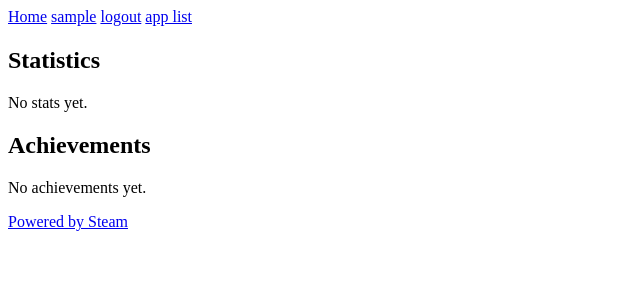
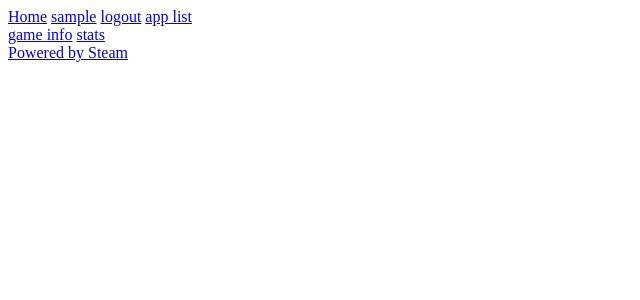
Before and after one commit to noobiept-other/steam_web_api, a Django app: page /game/1 in a window 1280 px wide. Shown: the top 300 px of the page, without its empty margins (0-640 px from the left). Run offline with Django 3.2, Linux system fonts and the light colour scheme; the visitor is signed in with stand-in values (Sample User, id 1); data that the repository does not hold is empty.

Commit message:
- in the game page, have a menu to select between showing the game's info, or the game's stats of the logged in user

```diff
--- a/steam/steam_api.py
+++ b/steam/steam_api.py
@@ -362,3 +362,167 @@
 
         app[ 'img_icon_url' ] = 'http://media.steampowered.com/steamcommunity/public/images/apps/{}/{}.jpg'.format( appId, app[ 'img_icon_url' ] )
         app[ 'img_logo_url' ] = 'http://media.steampowered.com/steamcommunity/public/images/apps/{}/{}.jpg'.format( appId, app[ 'img_logo_url' ] )
+
+
+
+def appDetails( appIds ):
+    """
+    :param appIds: list of ids
+    :return:
+        {
+            "appId":
+                {
+                    "success": bool,
+                    "data":
+                        {
+                            "type": str,    # game/movie/demo
+                            "name": str,
+                            "steam_appid": int,
+                            "required_age: int,
+                            "dlc": str[] (list of ids)  # optional
+                            "detailed_description": str (html),
+                            "about_the_game": str (html),
+                            "fullgame":     # optional (for movies/demos)
+                                {
+                                    "appid": str,
+                                    "name": str
+                                },
+                            "supported_languages": str (html),
+                            "header_image": str (url),
+                            "website": str (url),
+                            "pc_requirements":
+                                {
+                                    "minimum": str (html),
+                                    "recommended": str (html)
+                                },
+                            "mac_requirements":
+                                {
+                                    "minimum": str,
+                                    "recommended": str
+                                },
+                            "linux_requirements":
+                                {
+                                    "minimum": str,
+                                    "recommended": str
+                                },
+                            "developers": str[],
+                            "publishers": str[],
+                            "demos":        # optional
+                                {
+                                    "appid": str,
+                                    "description": str
+                                },
+                            "price_overview":   # optional (omitted if free-to-play)
+                                {
+                                    "currency": str,
+                                    "initial": str,
+                                    "final": str,
+                                    "discount_percent": int
+                                },
+                            "packages": str[],
+                            "package_groups":
+                                [
+                                    {
+                                        "name": str,    # default/subscriptions
+                                        "title": str,
+                                        "description": str,
+                                        "selection_text": str,
+                                        "save_text": str,
+                                        "display_type": str (of an int),
+                                        "is_recurring_subscription": str (of bool),
+                                        "subs":
+                                            [
+                                                {
+                                                    "packageid": str (of int),
+                                                    "percent_savings_text: str,
+                                                    "percent_savings": int,
+                                                    "option_text": str,
+                                                    "option_description" str,
+                                                    "can_get_free_license": str (of int)
+                                                },
+                                                (...)
+                                            ]
+                                    },
+                                    (...)
+                                ],
+                            "platforms":
+                                {
+                                    "windows": bool,
+                                    "mac" bool,
+                                    "linux": bool
+                                },
+                            "metacritic":   # optional
+                                {
+                                    "score": int,
+                                    "url": str (url)
+                                },
+                            "categories":
+                                [
+                                    {
+                                        "id": str (of an int),
+                                        "description": str
+                                    },
+                                    (...)
+                                ],
+                            "genres":
+                                [
+                                    {
+                                        "id": str (of an int),
+                                        "description": str
+                                    },
+                                    (...)
+                                ],
+                            "screenshots":
+                                [
+                                    {
+                                        "id": int,
+                                        "path_thumbnail": str (url),
+                                        "path_full": str (url)
+                                    },
+                                    (...)
+                                ],
+                            "movies":
+                                [
+                                    {
+                                        "id": str (of an int),
+                                        "name": str,
+                                        "thumbnail": str (url),
+                                        "webm":
+                                            {
+                                                "480": str (url),
+                                                "max": str (url)
+                                                (...)
+                                            },
+                                        "highlight": bool
+                                    },
+                                    (...)
+                                ],
+                            "recommendations":
+                                {
+                                    "total": int
+                                },
+                            "release_date":
+                                {
+                                    "coming_soon": bool,
+                                    "date": str
+                                },
+                            "support_info":
+                                {
+                                    "url": str,
+                                    "email": str
+                                }
+                        }
+                },
+
+            "anotherAppId: (...)
+        }
+
+    """
+
+    convertedToStr = [ str( a ) for a in appIds ]
+
+    url = 'http://store.steampowered.com/api/appdetails/?appids={}'.format( ','.join( convertedToStr ) )
+
+    r = requests.get( url )
+
+    return r.json()
--- a/steam/urls.py
+++ b/steam/urls.py
@@ -9,7 +9,9 @@
     url( r'^app_list$', 'steam.views.app_list', name= 'app_list' ),
     url( r'^global_achievement_percentages/(?P<appId>\d+)$', 'steam.views.global_achievement_percentages', name= 'global_achievement_percentages' ),
     url( r'^steam_profile/(?P<steamId>\d+)$', 'steam.views.steam_profile', name= 'steam_profile' ),
-    url( r'^game/(?P<appId>\d+)$', 'steam.views.game_stats', name= 'game_stats' ),
+    url( r'^game/(?P<appId>\d+)$', 'steam.views.game', name= 'game' ),
+    url( r'^game/(?P<appId>\d+)/(?P<whatToShow>\w+)$', 'steam.views.game', name= 'game_specify' ),
+
     url( r'^steam_api_failed$', 'steam.views.steam_api_failed', name= 'steam_api_failed' ),
 
     # Uncomment the admin/doc line below to enable admin documentation:
--- a/steam/views.py
+++ b/steam/views.py
@@ -93,12 +93,19 @@
 
 
 @login_required
-def game_stats( request, appId ):
+def game( request, appId, whatToShow= None ):
 
     steamId = request.user.steam_id
+    context = {
+        'appId': appId
+    }
 
     try:
-        stats = steam_api.getUserStatsForGame( steamId, appId )
+        if whatToShow == 'stats':
+            context[ 'stats' ] = steam_api.getUserStatsForGame( steamId, appId )
+
+        else:
+            context[ 'game_info' ] = steam_api.appDetails( [ appId ] )[ str( appId ) ][ 'data' ]
 
     except ValueError:
 
@@ -109,10 +116,6 @@
         url = '{}?{}'.format( reverse( 'steam_api_failed' ), urlencode( values ) )
 
         return HttpResponseRedirect( url )
-
-    context = {
-        'stats': stats
-    }
 
     return render( request, 'game.html', context )
 
--- a/templates/game.html
+++ b/templates/game.html
@@ -2,8 +2,17 @@
 
 {% block content %}
 
+<ul class="horizontalList">
+    <li {% if game_info %}class="entrySelected"{% endif %}>
+        <a href="{% url 'game' appId %}">game info</a>
+    </li>
+    <li {% if stats %}class="entrySelected" {% endif %}>
+        <a href="{% url 'game_specify' appId 'stats' %}">stats</a>
+    </li>
+</ul>
+
+{% if stats %}
     <h1>{{ stats.gameName }}</h1>
-
     <h2>Statistics</h2>
 
     {% if stats.stats %}
@@ -37,5 +46,78 @@
     {% else %}
         <p>No achievements yet.</p>
     {% endif %}
+{% endif %}
+
+{% if game_info %}
+    <h2><a href="{{ game_info.website }}">{{ game_info.name }}</a></h2>
+    <img src="{{ game_info.header_image }}" />
+
+    <p>{{ game_info.detailed_description|safe }}</p>
+
+    <p>
+        Price:
+        {% if game_info.price_overview %}
+            {{ game_info.price_overview.final }} {{ game_info.price_overview.currency }}
+        {% else %}
+            free-to-play
+        {% endif %}
+    </p>
+    <p>
+        Platforms:
+        {% if game_info.platforms.windows %}windows{% endif %}
+        {% if game_info.platforms.mac %}mac{% endif %}
+        {% if game_info.platforms.linux %}linux{% endif %}
+    </p>
+
+    <h3>Release date</h3>
+    <p>{{ game_info.release_date.date }}</p>
+
+    <p><a href="{{ game_info.metacritic.url }}">Score: {{ game_info.metacritic.score }}</a></p>
+
+    <h3>Categories</h3>
+    <ul class="horizontalList">
+    {% for category in game_info.categories %}
+        <li>{{ category.description }}</li>
+    {% endfor %}
+    </ul>
+
+    <h3>Genres</h3>
+    <ul class="horizontalList">
+    {% for genre in game_info.genres %}
+        <li>{{ genre.description }}</li>
+    {% endfor %}
+    </ul>
+
+    <h3>Screenshots</h3>
+    <p>
+    {% for screenshot in game_info.screenshots %}
+        <img src="{{ screenshot.path_thumbnail }}" />
+    {% endfor %}
+    </p>
+
+    <h3>Movies</h3>
+    <p>
+    {% for movie in game_info.movies %}
+        <video width="200" height="200">
+            <source src="{{ movie.webm.480 }}" />
+        </video>
+    {% endfor %}
+    </p>
+
+    <h3>Developers</h3>
+    <ul class="horizontalList">
+    {% for dev in game_info.developers %}
+        <li>{{ dev }}</li>
+    {% endfor %}
+    </ul>
+
+    <h3>Publishers</h3>
+    <ul class="horizontalList">
+    {% for pub in game_info.publishers %}
+        <li>{{ pub }}</li>
+    {% endfor %}
+    </ul>
+{% endif %}
+
 
 {% endblock %}
--- a/templates/home.html
+++ b/templates/home.html
@@ -16,7 +16,7 @@
         </tr>
         {% for new in news %}
         <tr>
-            <td><a href="{% url 'game_stats' new.gameId %}" target="_blank"><img src="{{ new.gameIcon }}" title="{{ new.gameName }}" /></a></td>
+            <td><a href="{% url 'game' new.gameId %}" target="_blank"><img src="{{ new.gameIcon }}" title="{{ new.gameName }}" /></a></td>
             <td><a href="{{ new.url }}" target="_blank">{{ new.title }}</a></td>
             <td>{{ new.contents|safe }}</td>
             <td>{{ new.author }}</td>
```
Lines whose indentation alone changed are shown as unchanged.
